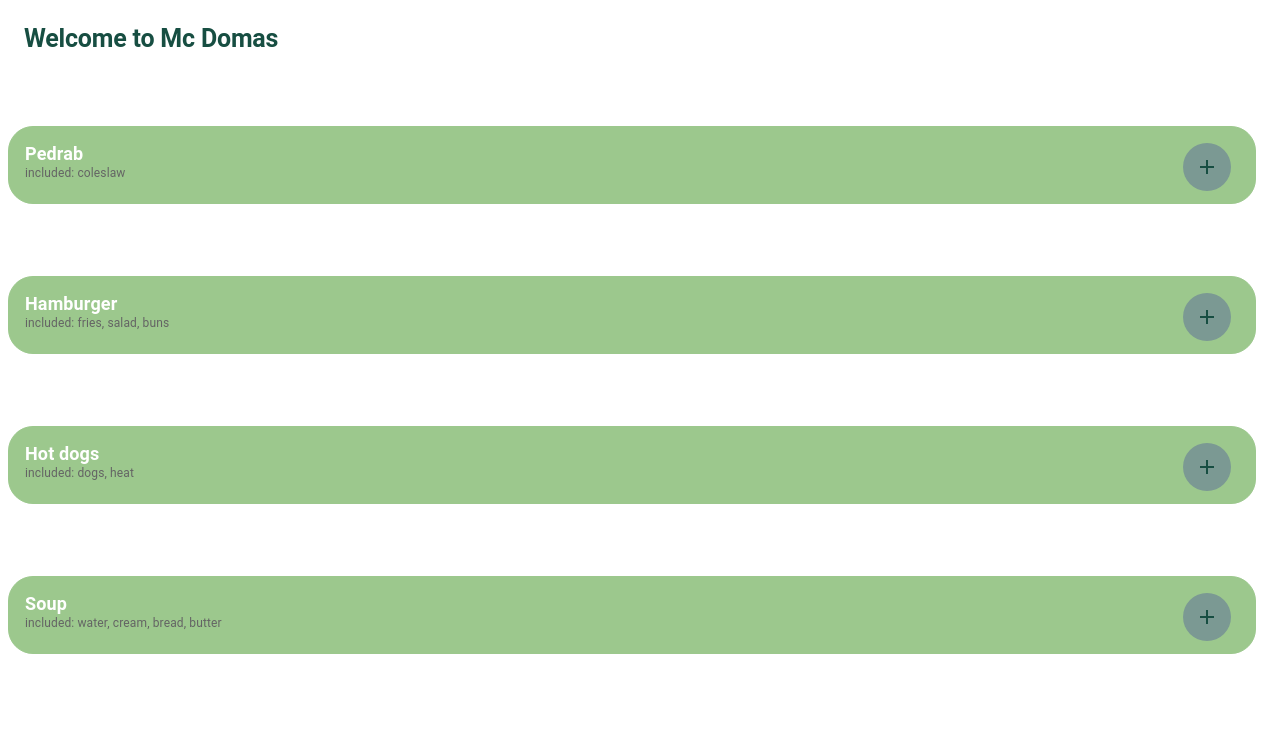
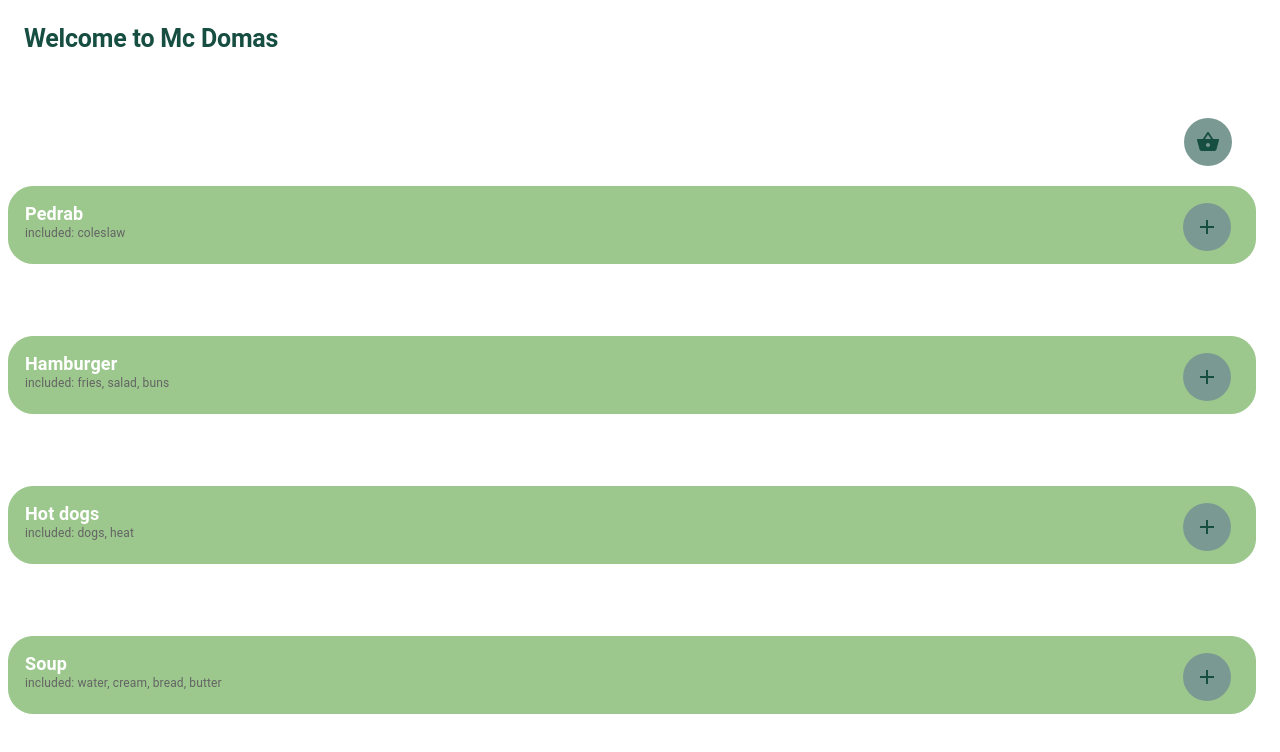
Before and after one commit to vstdolittle/menu-webapp, a React (Create React App) app: page / in a window 1280 px wide. Shown: the top 752 px of the page. Built offline with nearby package versions, Linux system fonts and the light colour scheme.

Commit message:
add shopping basket

```diff
--- a/src/Menu/index.tsx
+++ b/src/Menu/index.tsx
@@ -1,7 +1,8 @@
 import React, { FC } from 'react';
-import { Box, Grid, Typography } from '@mui/material';
+import { Box, Grid, IconButton, Typography } from '@mui/material';
 import { Dish, MenuConfig } from './models/MenuConfig';
 import { MenuItemCard } from './components/MenuItemCard';
+import { ShoppingBasket } from '@mui/icons-material';
 interface MenuProps {
     config: MenuConfig
 }
@@ -14,6 +15,22 @@ const Menu: FC<MenuProps> = ({ config }) => {
           padding={4}
         >
         <Typography variant={"h2"} sx={{marginBottom: 6}}>Welcome to {config.restaurant.name}</Typography>
+        <IconButton
+              color="primary"
+              sx={{
+                width:"2em",
+                height:"2em",
+                marginRight: "1em",
+                marginBottom:"0.5em",
+                alignSelf: "flex-end",
+                backgroundColor: (theme) => (theme.palette.secondary.main),
+              }}>
+              <ShoppingBasket
+               sx={{
+                width:"1em",
+                height:"1em",
+              }}/>
+            </IconButton>
         <UserMenu dishes={config.dishes} />
       </Grid>
   );
```
